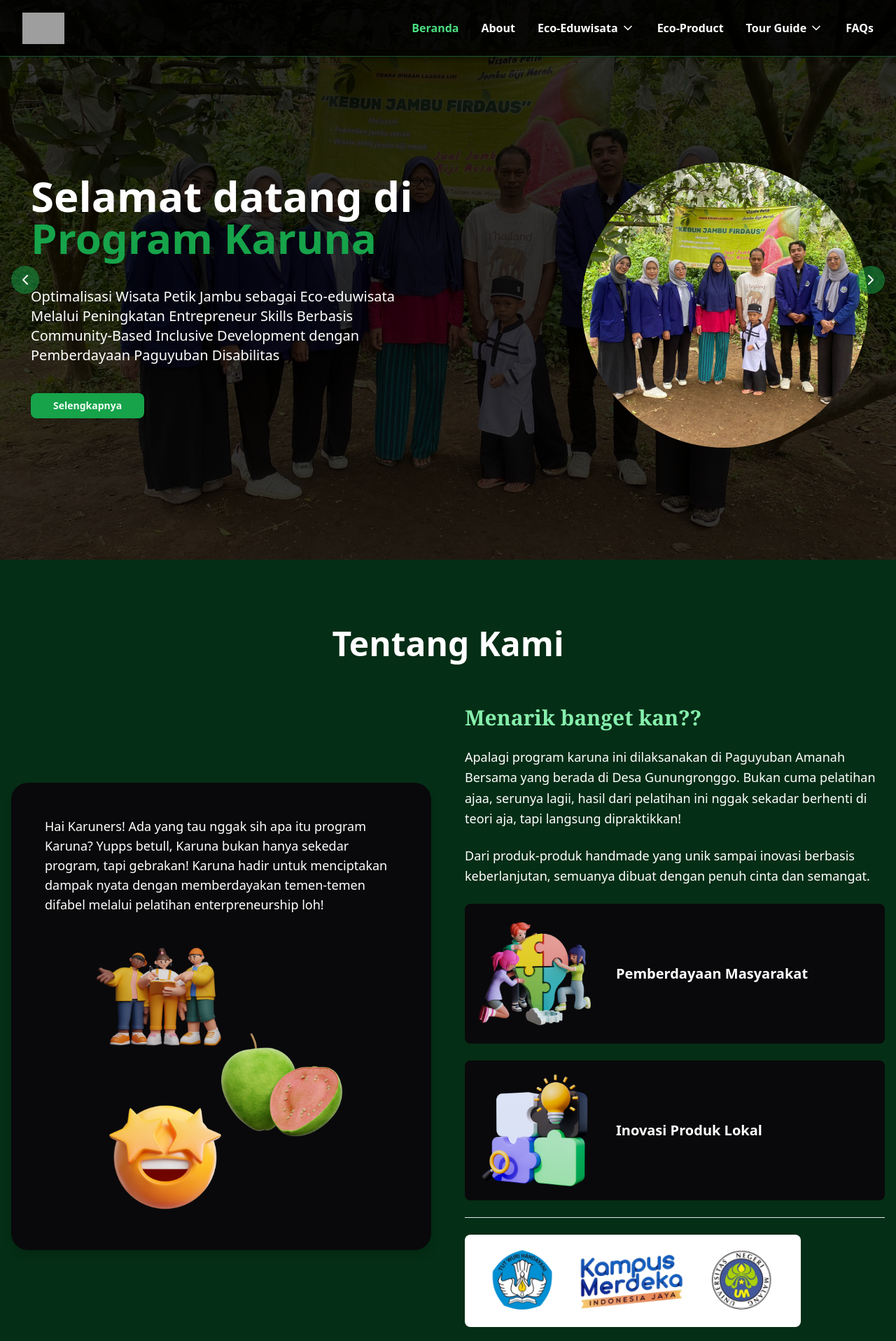
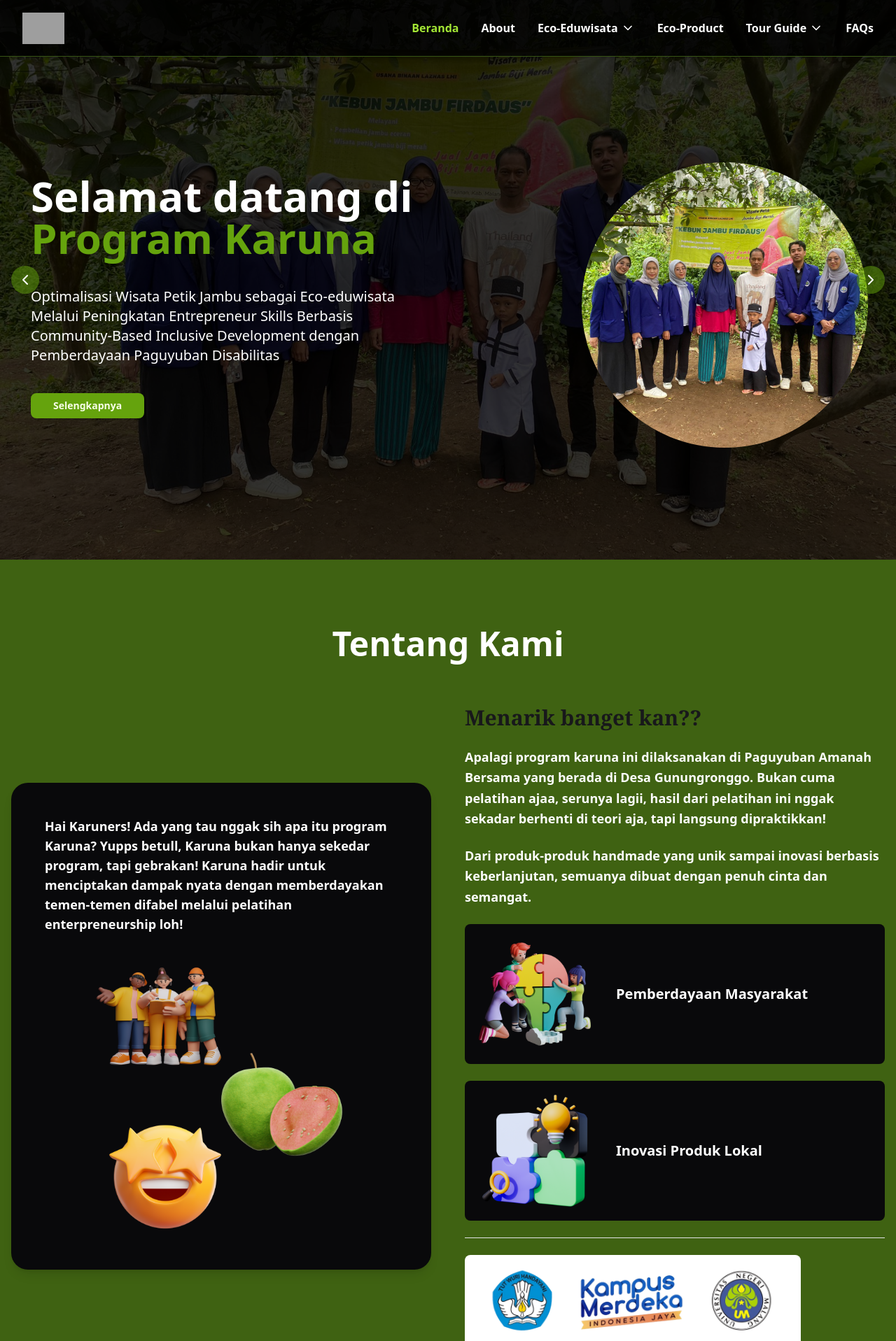
Before and after one commit to ahmadammarm/karuna, a Next.js app: page / in a window 1280 px wide. Shown: the top 1917 px of the page at 70% size. Built offline with nearby package versions, Linux system fonts and the light colour scheme; grey boxes are pictures that could not be loaded.

Commit message:
refactor: edit color palette to lime color

```diff
--- a/src/components/homepage/About.tsx
+++ b/src/components/homepage/About.tsx
@@ -37,7 +37,7 @@ const About = () => {
     }, [])
 
     return (
-        <div className="overflow-hidden bg-green-950">
+        <div className="overflow-hidden bg-lime-800">
             <div className="py-16 md:py-24 md:mt-0">
                 <h1
                     className="text-white text-4xl md:text-5xl font-bold text-center mb-16 relative mt-32 md:mt-0"
@@ -57,11 +57,11 @@ const About = () => {
                             {/* <h2 className="text-3xl md:text-4xl font-extrabold mb-6 relative text-black font-serif">
                                 Seputar
                                 <br />
-                                <span className="text-green-900 relative font-serif">
+                                <span className="text-lime-900 relative font-serif">
                                     Karuna
                                 </span>
                             </h2> */}
-                            <p className="text-white mb-8 text-lg relative z-10">
+                            <p className="text-white mb-8 text-lg relative z-10 font-semibold">
                                 Hai Karuners! Ada yang tau nggak sih apa itu program Karuna? Yupps betull, Karuna bukan hanya sekedar program, tapi gebrakan! Karuna hadir untuk menciptakan dampak nyata dengan memberdayakan temen-temen difabel melalui pelatihan enterpreneurship loh!
                             </p>
                             <div
@@ -85,13 +85,13 @@ const About = () => {
                         data-aos="fade-left"
                         data-aos-duration="1000"
                     >
-                        <h3 className="text-2xl md:text-3xl font-bold text-green-300 font-serif">
+                        <h3 className="text-2xl md:text-3xl font-bold text-zinc-900 font-serif">
                             Menarik banget kan??
                         </h3>
-                        <p className="text-white text-lg leading-relaxed">
+                        <p className="text-white text-lg leading-relaxed font-semibold">
                              Apalagi program karuna ini dilaksanakan di Paguyuban Amanah Bersama yang berada di Desa Gunungronggo. Bukan cuma pelatihan ajaa, serunya lagii, hasil dari pelatihan ini nggak sekadar berhenti di teori aja, tapi langsung dipraktikkan!
                         </p>
-                        <p className="text-white text-lg leading-relaxed">
+                        <p className="text-white text-lg leading-relaxed font-semibold">
                             Dari produk-produk handmade yang unik sampai inovasi berbasis keberlanjutan, semuanya dibuat dengan penuh cinta dan semangat.
                         </p>
                         <div
@@ -192,7 +192,7 @@ const About = () => {
                                             />
                                         </div>
                                         <CardContent className="p-4 text-center">
-                                            <CardTitle className="text-lg font-bold mb-2 text-green-700">
+                                            <CardTitle className="text-lg font-bold mb-2 text-lime-700">
                                                 {item.title}
                                             </CardTitle>
                                             <p className="text-sm text-gray-600 mb-3">
@@ -206,7 +206,7 @@ const About = () => {
                     </div>
                 </div>
 
-                <div className="bg-green-950 py-16 md:py-24 px-10 md:px-14">
+                <div className="bg-lime-800 py-16 md:py-24 px-10 md:px-14">
                     <div>
                         <h2
                             className="text-4xl md:text-5xl font-bold text-center mb-16 text-white relative mt-10"
@@ -254,7 +254,7 @@ const About = () => {
                                         />
                                     </div>
                                     <div className="mt-16 text-center mb-10 px-4">
-                                        <h3 className="text-2xl font-bold text-green-700">
+                                        <h3 className="text-2xl font-bold text-lime-700">
                                             {item.nama}
                                         </h3>
                                         <p className="text-white mt-4 mb-8">
@@ -262,7 +262,7 @@ const About = () => {
                                         </p>
                                         <Link
                                             href={item.href}
-                                            className="text-lg font-bold px-4 py-2 rounded-lg bg-green-700 text-white hover:opacity-75 transition-all ease-in-out duration-200"
+                                            className="text-lg font-bold px-4 py-2 rounded-lg bg-lime-700 text-white hover:opacity-75 transition-all ease-in-out duration-200"
                                         >
                                             Jelajahi
                                         </Link>
--- a/src/components/homepage/Faq.tsx
+++ b/src/components/homepage/Faq.tsx
@@ -45,7 +45,7 @@ export const Faq = () => {
       <div className="container mx-auto px-4 md:px-6">
         <div className="flex flex-col items-center justify-center space-y-4 text-center">
           <div className="flex items-center justify-center" data-aos="fade-up">
-            <HelpCircle className="w-12 h-12 text-green-600 mt-20" />
+            <HelpCircle className="w-12 h-12 text-lime-600 mt-20" />
           </div>
           <h2 className="text-3xl font-bold text-white" data-aos="fade-up">
             Pertanyaan yang Sering Diajukan
@@ -53,7 +53,7 @@ export const Faq = () => {
           <p className="text-xl text-white max-w-2xl" data-aos="fade-up">
             Pertanyaan yang sering ditanyakan oleh pengunjung dan mungkin kamu juga menanyakannya.
           </p>
-          <div className="h-1 w-20 bg-green-600 rounded-full mt-2" data-aos="fade-up" />
+          <div className="h-1 w-20 bg-lime-600 rounded-full mt-2" data-aos="fade-up" />
         </div>
         <div className="mx-auto max-w-3xl mt-12" data-aos="fade-up">
           <Accordion
@@ -67,7 +67,7 @@ export const Faq = () => {
               <AccordionItem
                 key={index}
                 value={`item-${index + 1}`}
-                className="border border-green-600 rounded-lg overflow-hidden shadow-sm"
+                className="border border-lime-600 rounded-lg overflow-hidden shadow-sm"
               >
                 <AccordionTrigger
                   className="flex justify-between items-center w-full p-4 text-left text-white hover:bg-zinc-900 transition-colors duration-200"
--- a/src/components/homepage/Hero.tsx
+++ b/src/components/homepage/Hero.tsx
@@ -88,13 +88,13 @@ export const Hero = () => {
                                     <h1
                                     className="text-white text-4xl lg:text-6xl font-bold cursor-default mt-14 mb-10 px-3 font-sans"
                                     >
-                                        {slide.title} <span className="text-green-600 font-sans">{slide.titleHighlight}</span>
+                                        {slide.title} <span className="text-lime-600 font-sans">{slide.titleHighlight}</span>
                                     </h1>
                                     <p className="text-white text-lg lg:text-xl leading-relaxed font-medium cursor-default px-3 font-sans">
                                         {slide.description}
                                     </p>
                                     <Link href={slide.buttonLink} className="px-3">
-                                        <Button className="px-8 py-3 bg-green-600 border-primary text-green-50 font-bold rounded-lg hover:bg-white hover:text-primary transition duration-300 mt-10">
+                                        <Button className="px-8 py-3 bg-lime-600 border-primary text-lime-50 font-bold rounded-lg hover:bg-white hover:text-primary transition duration-300 mt-10">
                                             {slide.buttonText}
                                         </Button>
                                     </Link>
@@ -108,13 +108,13 @@ export const Hero = () => {
             {/* Navigation buttons */}
             <button
                 onClick={prevSlide}
-                className="absolute left-4 top-1/2 transform -translate-y-1/2 bg-green-600/50 p-2 rounded-full text-white hover:bg-green-600 transition-colors z-20"
+                className="absolute left-4 top-1/2 transform -translate-y-1/2 bg-lime-600/50 p-2 rounded-full text-white hover:bg-lime-600 transition-colors z-20"
             >
                 <ChevronLeft size={24} />
             </button>
             <button
                 onClick={nextSlide}
-                className="absolute right-4 top-1/2 transform -translate-y-1/2 bg-green-600/50 p-2 rounded-full text-white hover:bg-green-600 transition-colors z-20"
+                className="absolute right-4 top-1/2 transform -translate-y-1/2 bg-lime-600/50 p-2 rounded-full text-white hover:bg-lime-600 transition-colors z-20"
             >
                 <ChevronRight size={24} />
             </button>
--- a/src/components/layout/Contact.tsx
+++ b/src/components/layout/Contact.tsx
@@ -25,7 +25,7 @@ const Contact = () => {
                         Ingin bertanya lebih lanjut tentang Program Karuna? Yuk hubungi Minkar!!
                     </p>
                     <div className="flex items-center justify-center mt-5" data-aos="fade-up">
-                        <Link href="/contact" className="text-lg font-bold px-4 py-2 rounded-lg bg-green-700 text-white hover:opacity-75 transition-all ease-in-out duration-200">
+                        <Link href="/contact" className="text-lg font-bold px-4 py-2 rounded-lg bg-lime-700 text-white hover:opacity-75 transition-all ease-in-out duration-200">
                             Admin Karuna
                         </Link>
                     </div>
--- a/src/components/layout/Navbar.tsx
+++ b/src/components/layout/Navbar.tsx
@@ -52,7 +52,7 @@ export default function Navbar() {
   }, [isMobile, isOpen])
 
   return (
-    <nav className="bg-black/80 shadow-md py-2 px-2 md:px-0 fixed w-full z-50 border-b border-green-900">
+    <nav className="bg-black/80 shadow-md py-2 px-2 md:px-0 fixed w-full z-50 border-b border-lime-900">
       <div className="max-w-7xl mx-auto px-4 sm:px-6 lg:px-8">
         <div className="flex items-center justify-between h-16">
           <div className="flex items-center">
@@ -67,7 +67,7 @@ export default function Navbar() {
               <div key={item.href} className="relative group">
                 {item.dropdown ? (
                   <>
-                    <button className="flex items-center text-white hover:text-green-400 text-md font-bold focus:outline-none">
+                    <button className="flex items-center text-white hover:text-lime-400 text-md font-bold focus:outline-none">
                       {item.label} <ChevronDown className="ml-1 w-5 h-5" />
                     </button>
                     <div className="absolute mt-2 bg-black/80 shadow-lg rounded-md w-48 opacity-0 invisible group-hover:opacity-100 group-hover:visible transition-all duration-300 ease-in-out">
@@ -75,7 +75,7 @@ export default function Navbar() {
                         <Link
                           key={dropdownItem.href}
                           href={dropdownItem.href}
-                          className="block px-4 py-2 text-white hover:bg-green-900/50"
+                          className="block px-4 py-2 text-white hover:bg-lime-800/50"
                         >
                           {dropdownItem.label}
                         </Link>
@@ -86,7 +86,7 @@ export default function Navbar() {
                   <Link
                     href={item.href}
                     className={`${
-                      pathname === item.href ? "text-green-400" : "text-white hover:text-green-400"
+                      pathname === item.href ? "text-lime-400" : "text-white hover:text-lime-400"
                     } text-md font-bold`}
                   >
                     {item.label}
@@ -101,7 +101,7 @@ export default function Navbar() {
             <Sheet open={isOpen} onOpenChange={setIsOpen}>
               <SheetTrigger asChild>
                 <Button
-                  className="w-14 h-14 rounded-md text-gray-400 hover:text-gray-500 bg-black/80 border border-green-900 focus:ring-2 focus:ring-inset z-50 focus:ring-green-500"
+                  className="w-14 h-14 rounded-md text-gray-400 hover:text-gray-500 bg-black/80 border border-lime-700 focus:ring-2 focus:ring-inset z-50 focus:ring-lime-700"
                 >
                   <Menu className="w-full" />
                 </Button>
@@ -118,7 +118,7 @@ export default function Navbar() {
                               onClick={() =>
                                 setIsDropdownOpen((prev) => ({ ...prev, [item.label]: !prev[item.label] }))
                               }
-                              className="w-full text-left text-gray-700 hover:text-green-600 px-3 py-2 rounded-md text-lg font-medium flex justify-between"
+                              className="w-full text-left text-gray-700 hover:text-lime-700 px-3 py-2 rounded-md text-lg font-medium flex justify-between"
                             >
                               {item.label} <ChevronDown className="w-5 h-5" />
                             </button>
@@ -142,8 +142,8 @@ export default function Navbar() {
                             href={item.href}
                             className={`${
                               pathname === item.href
-                                ? "text-green-600"
-                                : "text-gray-700 hover:text-green-600 hover:bg-gray-50"
+                                ? "text-lime-700"
+                                : "text-gray-700 hover:text-lime-700 hover:bg-gray-50"
                             } block px-3 py-2 rounded-md text-lg font-medium`}
                             onClick={() => setIsOpen(false)}
                           >
```
Also changed, not shown: src/components/layout/Footer.tsx (+14 -14 lines).
